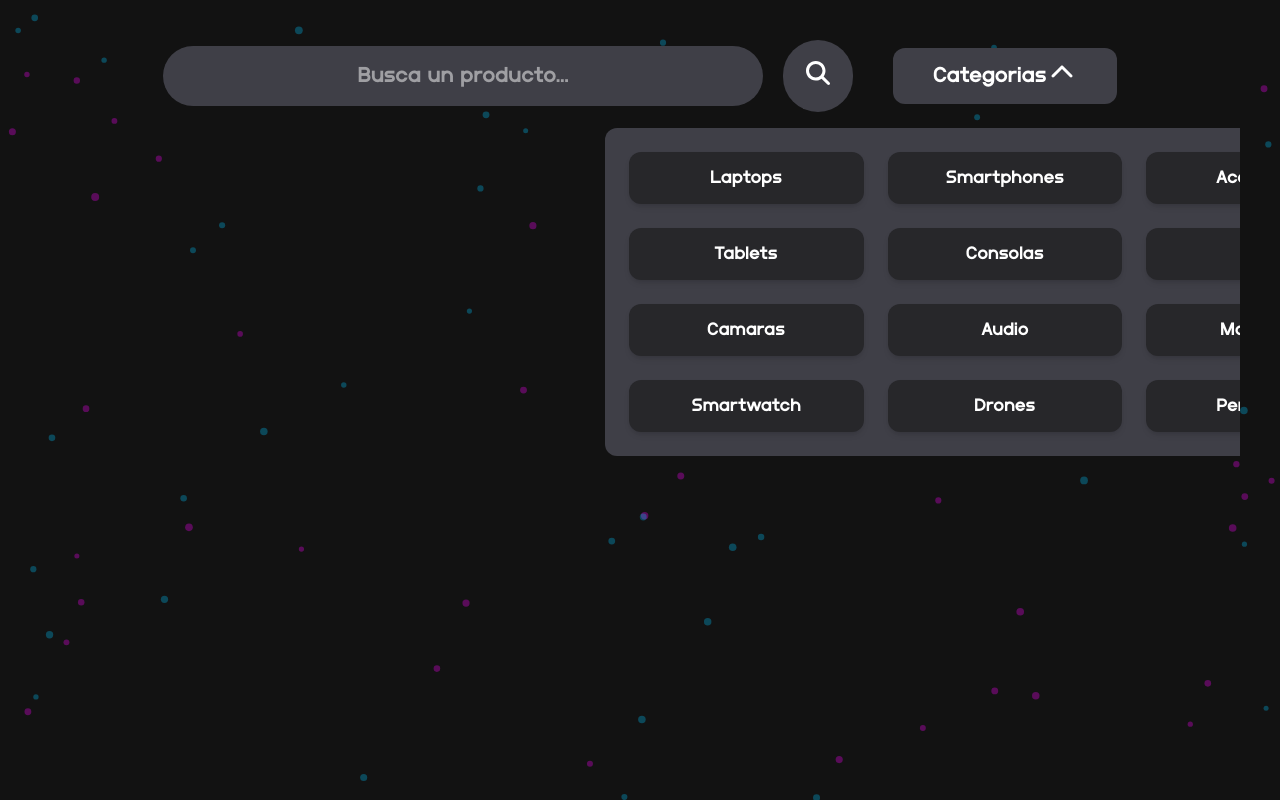
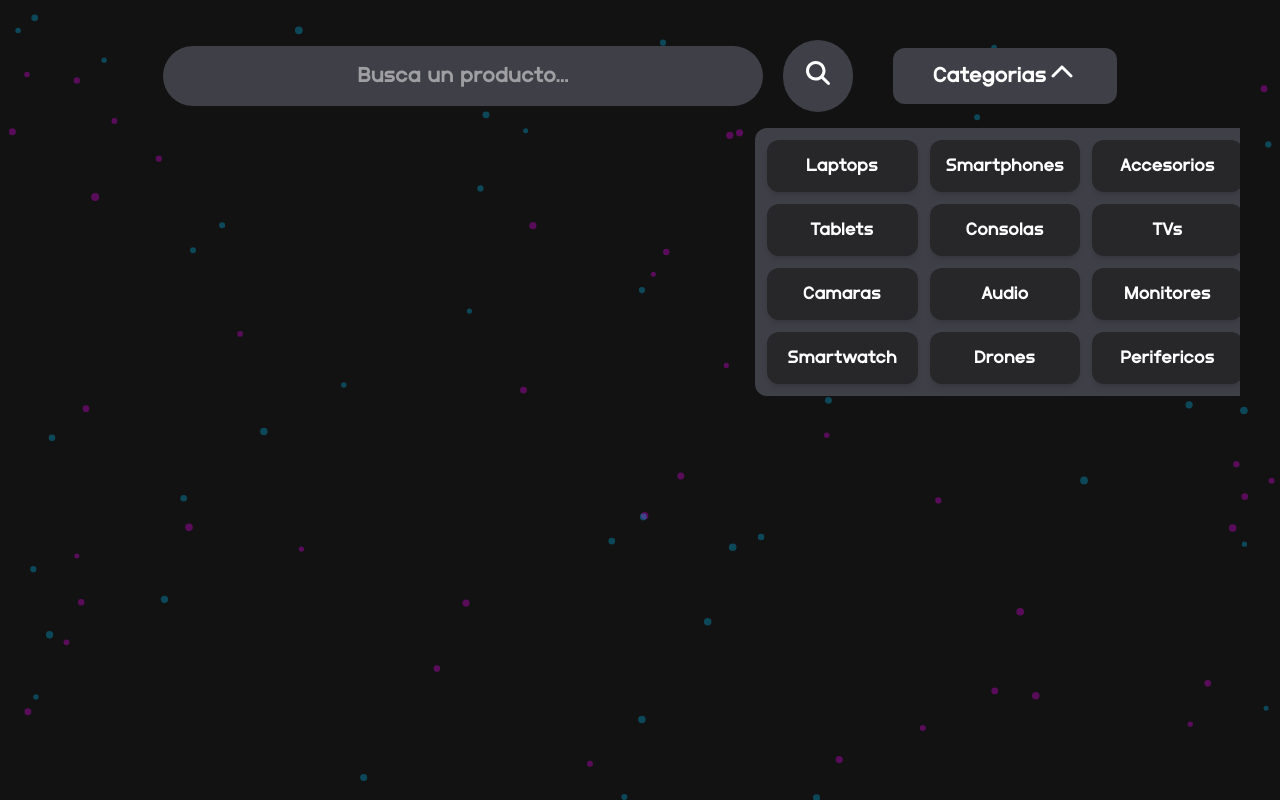
Before and after one commit to scaxx/MaraStore, a React (Vite) app in the folder client/: page /shop in a window 1280 px wide. Both pictures are taken after a click on the button "Categorías". Built offline with nearby package versions, Linux system fonts and the light colour scheme.

Commit message:
Ajustes y mejoras a animación del menú de categorías

```diff
--- a/client/src/Components/Categories.jsx
+++ b/client/src/Components/Categories.jsx
@@ -17,14 +17,14 @@ const Categories = () => {
   ]
 
   return (
-    <div className='bg-zinc-700 p-6 grid grid-cols-3 place-items-center gap-6 rounded-xl text-xl w-[800px]'>
-      {categories.map((item, index) => (
+    <div className='bg-zinc-700 p-3 grid grid-cols-3 place-items-center gap-3 rounded-xl text-xl w-[500px]'>
+      {categories.map((cat, index) => (
         <p
           key={index}
-          onClick={() => alert(item)}
+          onClick={() => alert(cat)}
           className='bg-zinc-800 hover:bg-zinc-900 transform hover:-translate-y-1 transition-all duration-300 p-3 rounded-xl cursor-pointer w-full text-center shadow-md'
         >
-          {item}
+          {cat}
         </p>
       ))}
     </div>
--- a/client/src/Components/Shop.jsx
+++ b/client/src/Components/Shop.jsx
@@ -25,10 +25,12 @@ const Shop = () => {
             />
           </Button>
 
-          {/* Menú dinámico con animación */}
           <div
-            className={`absolute left-1/2 transform -translate-x-1/2 top-full mt-6 z-50 menu-transition
-              ${open ? 'opacity-100 translate-y-0' : 'opacity-0 -translate-y-2 pointer-events-none'}`}
+            className={`absolute left-1/2 transform -translate-x-1/2 top-full mt-6 transition-all duration-500 ${
+              open
+                ? 'opacity-100 translate-y-0'
+                : 'opacity-0 -translate-y-5 pointer-events-none'
+            }`}
           >
             <Categories />
           </div>
--- a/client/src/index.css
+++ b/client/src/index.css
@@ -34,8 +34,3 @@ body {
   overflow: auto;
   animation: slideUpFade 2s ease-out forwards;
 }
-
-/* Animación de Categories */
-.menu-transition {
-  transition: opacity 0.4s ease, transform 0.4s ease;
-}
```
